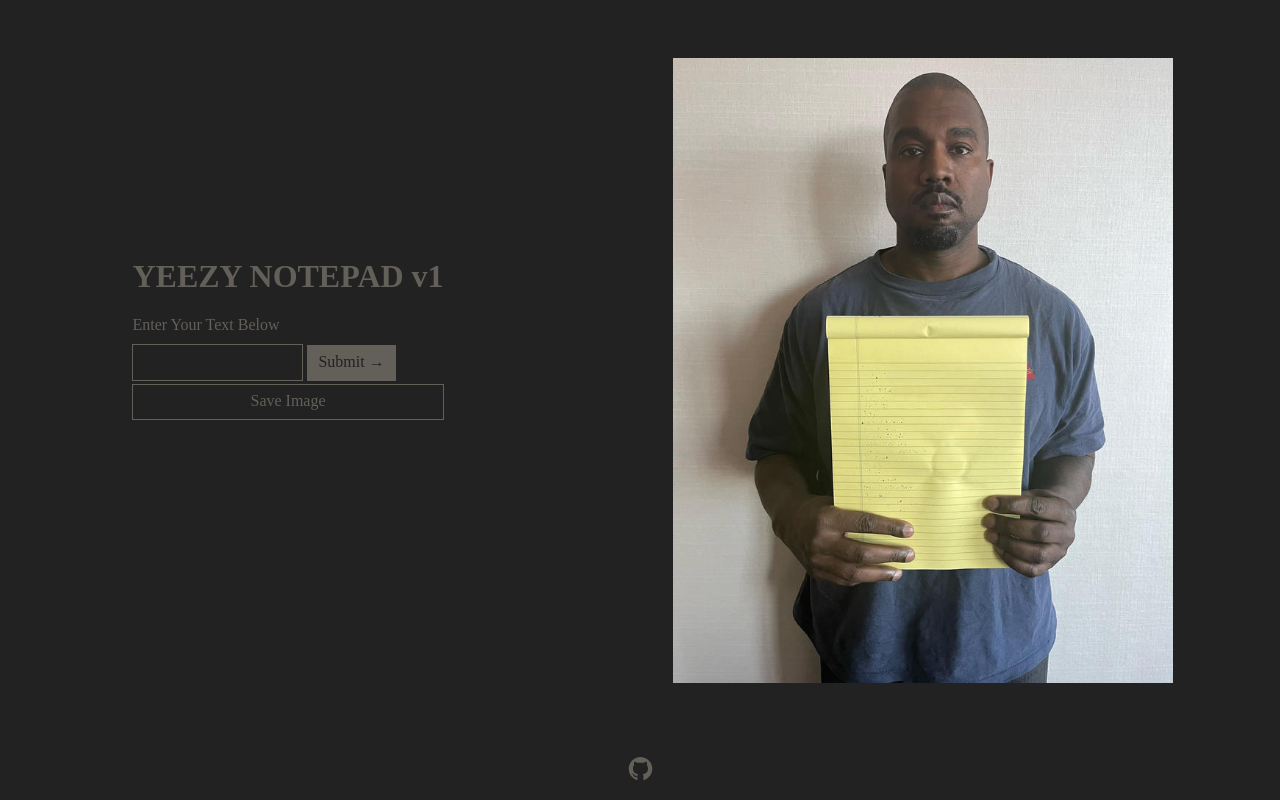
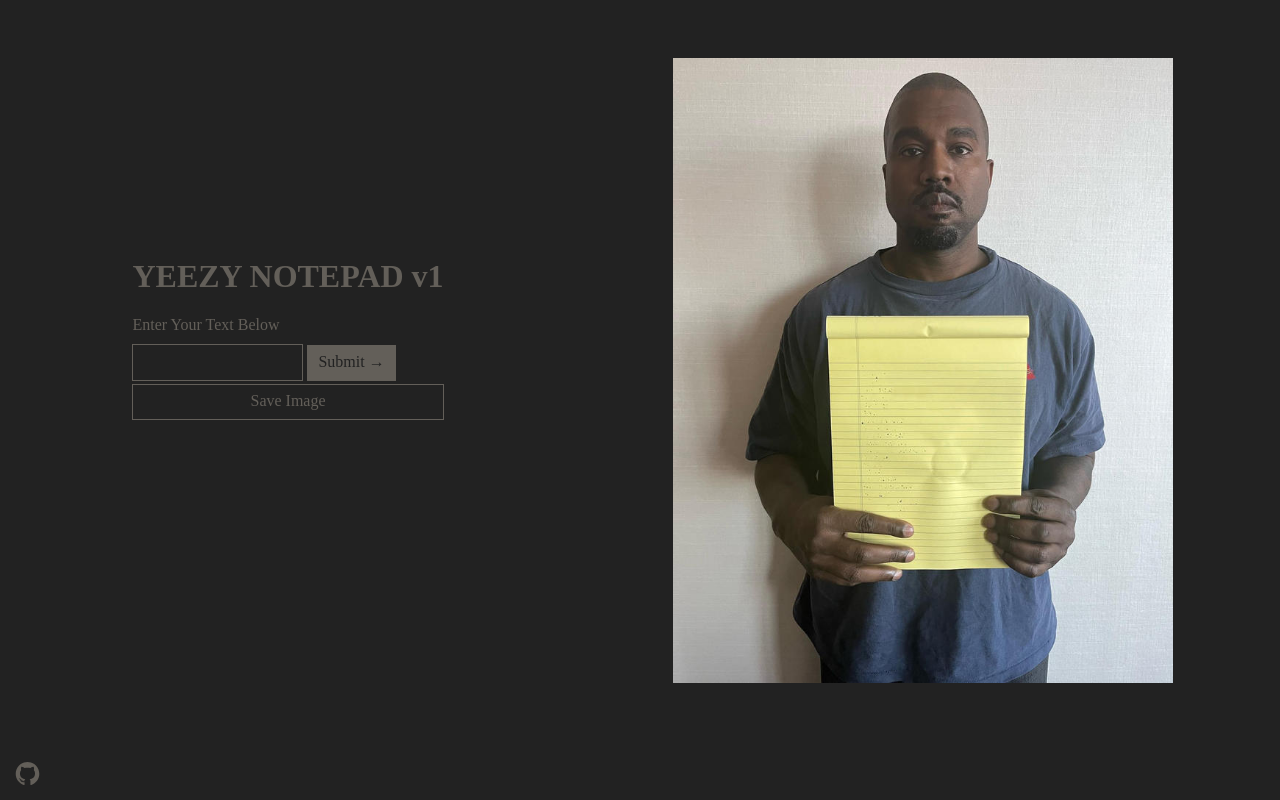
Before and after one commit to NealGarcia/yzy-notepad, a plain HTML site: page index.html in a window 1280 px wide. Drawn offline with Linux system fonts and the light colour scheme; a web font is replaced by a local one.

Commit message:
fix footer

```diff
--- a/style.css
+++ b/style.css
@@ -86,9 +86,12 @@
 }
 
 footer {
+  float: left;
   position: absolute;
+  left: 0;
   bottom: 0;
-  margin-bottom: 15px;
+  margin-left: 15px;
+  margin-bottom: 10px;
 }
 
 #ghIcon {
```
